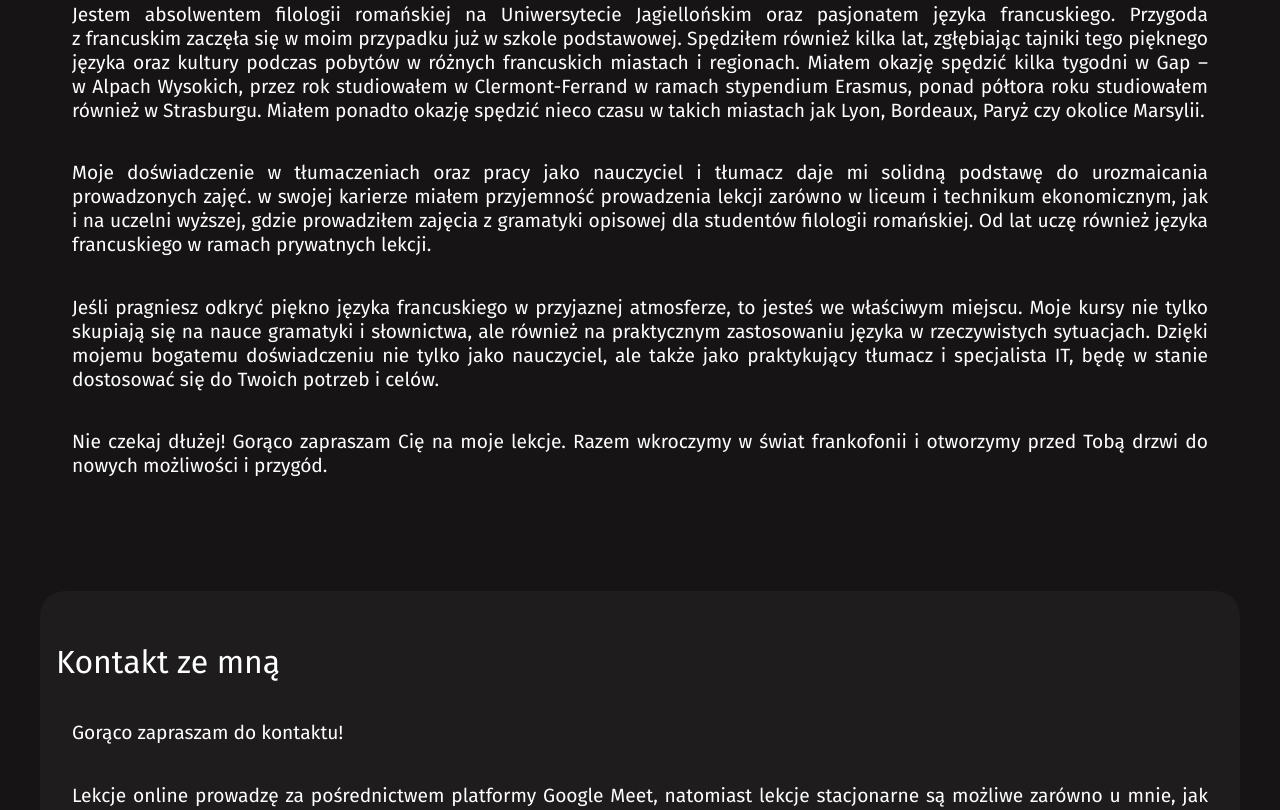
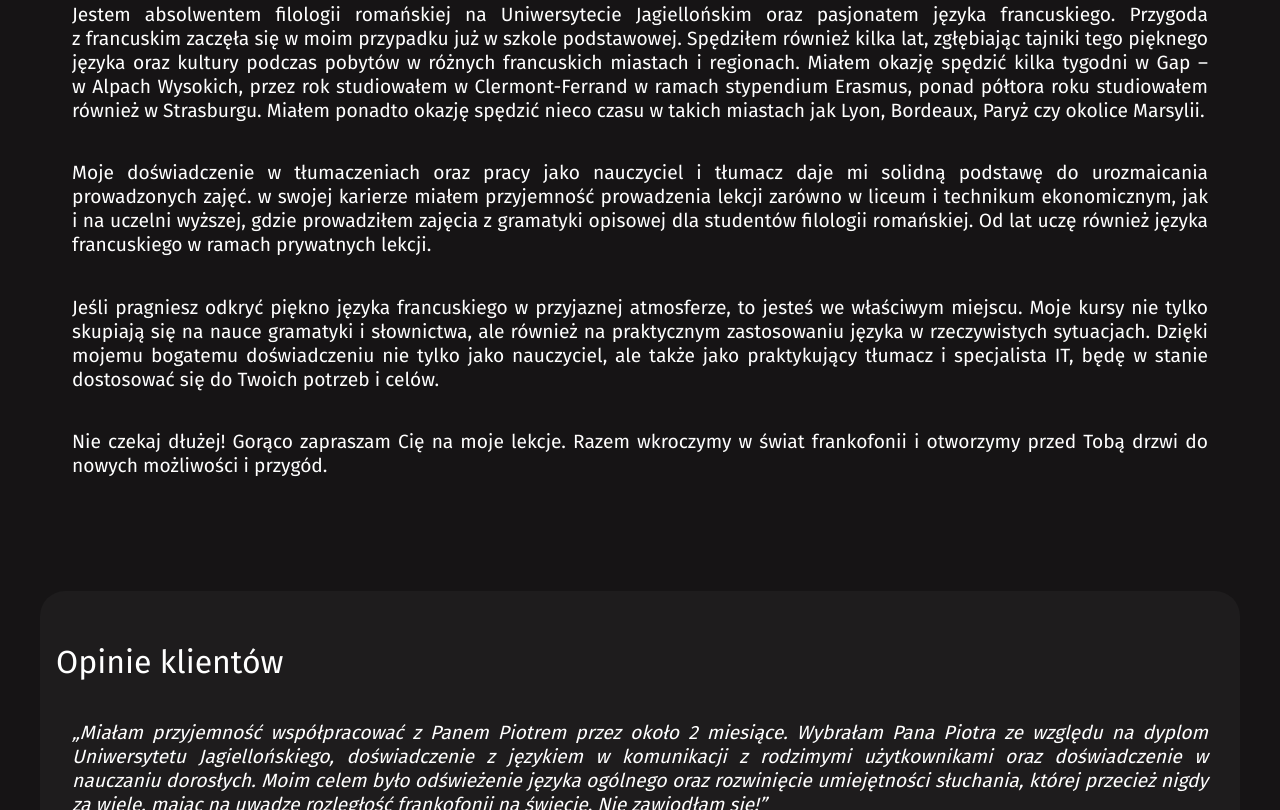
Before and after one commit to donPedroGonzalez/frenchTeacherSite, a plain HTML site: page index.html in a window 1280 px wide. Shown: the part 1990-2800 px from the top of the page. Drawn offline with Linux system fonts and the light colour scheme; a web font is replaced by a local one.

Commit message:
Testimonies section added

```diff
--- a/index.html
+++ b/index.html
@@ -19,6 +19,7 @@
         <ul>
           <li><a href="#professional-offer">Oferta</a></li>
           <li><a href="#about">O mnie</a></li>
+          <li><a href="#testimonies">Opinie klientów</a></li>
           <li><a href="#contact">Kontakt</a></li>
         </ul>
       </div>
@@ -91,6 +92,13 @@
       </div>
     </div>
 
+    <div id="testimonies" class="text-div following">
+      <h1>Opinie klientów</h1>
+      <div class="parText">
+        <p class="p-testimony">„Miałam przyjemność współpracować z Panem Piotrem przez około 2 miesiące. Wybrałam Pana Piotra ze względu na dyplom Uniwersytetu Jagiellońskiego, doświadczenie z językiem w komunikacji z rodzimymi użytkownikami oraz doświadczenie w nauczaniu dorosłych. Moim celem było odświeżenie języka ogólnego oraz rozwinięcie umiejętności słuchania, której przecież nigdy za wiele, mając na uwadze rozległość frankofonii na świecie. Nie zawiodłam się!”</p>
+        <p>Karolina S.</p>
+      </div>
+    </div>
     <div id="contact" class="text-div following">
       <h1>Kontakt ze mną</h1>
       <div class="parText">
--- a/mainStyle.css
+++ b/mainStyle.css
@@ -166,6 +166,9 @@ h3 {
     background-color: white;
     border-radius: 10px;
 }
+.p-testimony {
+    font-style: italic;
+}
 
 #intro {
     background-image: url(assets/myPic.jpg);
```
